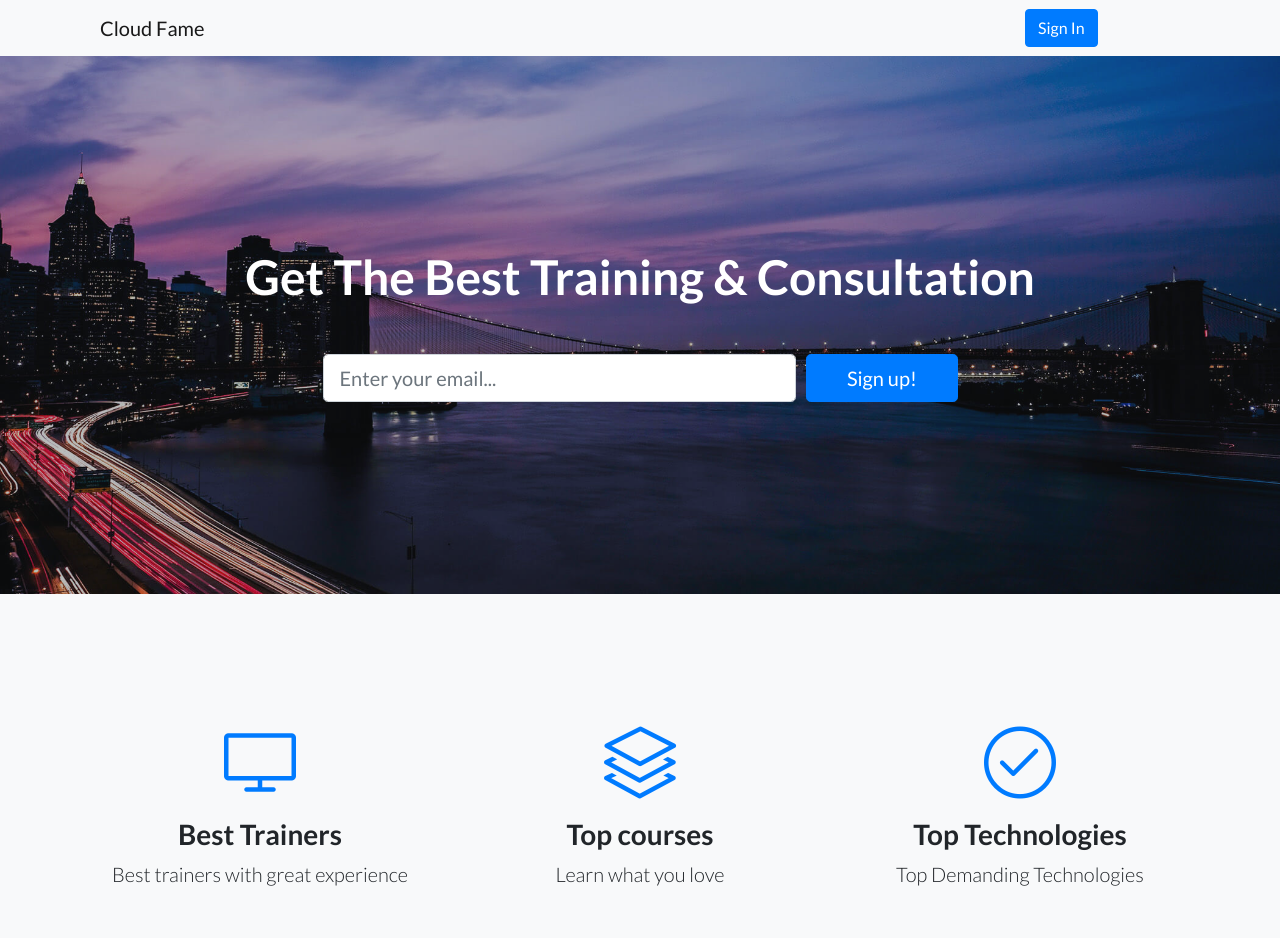
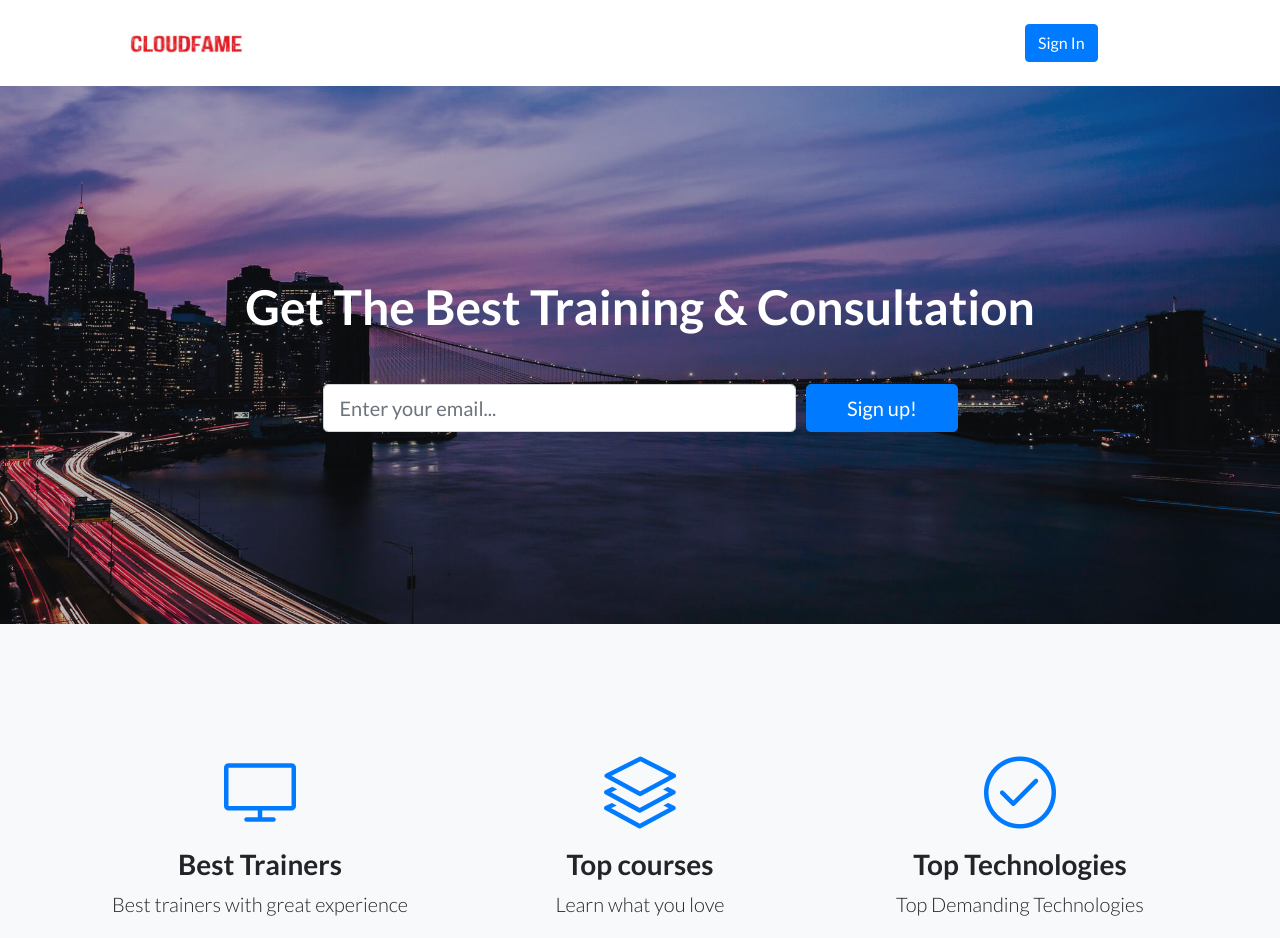
Before and after one commit to sanjushekhawat777/cloudfame, a website: page index.html in a window 1280 px wide. Shown: the top 938 px of the page. Drawn offline with Linux system fonts and the light colour scheme.

Commit message:
Logo updated

```diff
--- a/css/landing-page.css
+++ b/css/landing-page.css
@@ -125,3 +125,8 @@ footer.footer {
   padding-bottom: 4rem;
 background-color:#f8f9fa!important
 }
+
+.logo{
+	height:60px;
+	width:170px
+}
--- a/index.html
+++ b/index.html
@@ -26,10 +26,10 @@
 <body>
 
   <!-- Navigation -->
-  <nav class="navbar navbar-light bg-light static-top">
+  <nav class="navbar static-top">
     <div class="container">
 	<div class="col-sm-10">
-                <a class="navbar-brand" href="#">Cloud Fame</a>
+                <a class="navbar-brand" href="#"><img class="logo" src="img/logo.jpg"></a>
               </div>
               <div class="col-sm-2">
               <!-- Menu will go here -->
```
